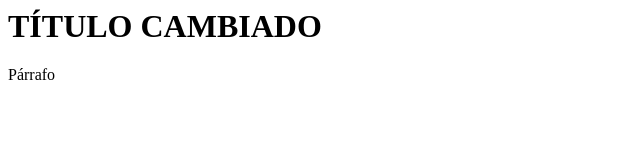
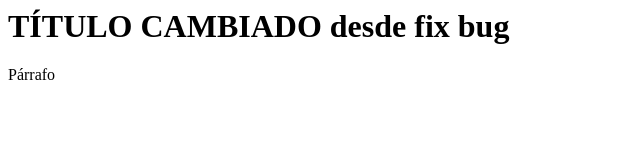
Before and after one commit to DaniFdezC/PruebasHTML, a plain HTML site: page index.html in a window 1280 px wide. Shown: the whole page, without its empty margins (0-640 px from the left). Drawn offline with Linux system fonts and the light colour scheme.

Commit message:
cambiado fix/bug

```diff
--- a/index.html
+++ b/index.html
@@ -1,6 +1,6 @@
 <html>
     <body>
-        <h1> TÍTULO CAMBIADO </h1>
+        <h1> TÍTULO CAMBIADO desde fix bug</h1>
 
         <div>
             <p> Párrafo </p>
```
